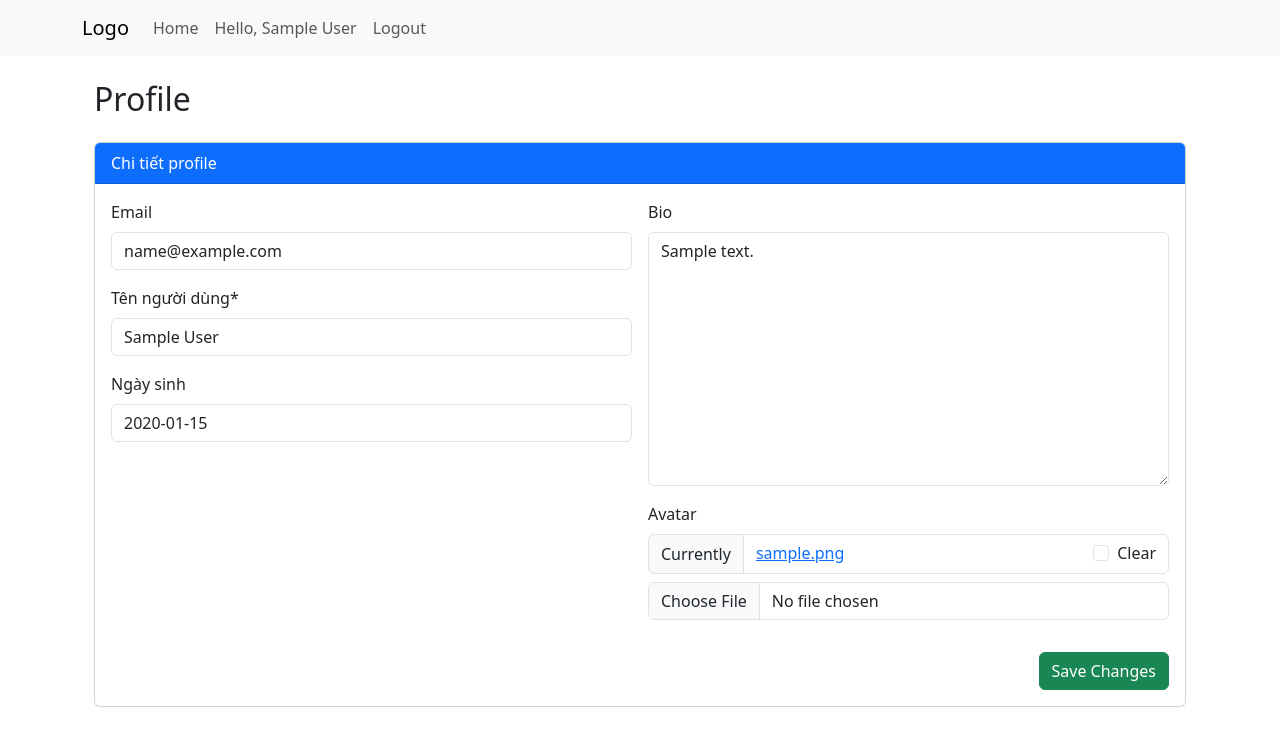
After one commit to vicendy04/forum, a Django app: page /users/profile/ in a window 1280 px wide. The commit adds this page. Shown: the top 746 px of the page. Run offline with Django 5.2, Linux system fonts and the light colour scheme; a user stored in the database is signed in; tables that the repository leaves empty hold one stand-in row (values such as "Sample post"); some libraries are stand-ins or nearby versions.

Commit message:
feat: new user has a default profile and implement profile update functionality

```diff
--- a/main/templates/main/base.html
+++ b/main/templates/main/base.html
@@ -27,7 +27,7 @@
             {% if user.is_authenticated %}
               <!-- If the user is authenticated, show different links -->
               <li class="nav-item">
-                <span class="nav-link">Hello, {{ user.profile.display_name }}</span>
+                <a class="nav-link" href="{% url 'users:profile' %}">Hello, {{ user.profile.display_name }}</a>
               </li>
               <li class="nav-item">
                 <form method="post" action="{% url 'accounts:logout' %}">
--- a/users/forms.py
+++ b/users/forms.py
@@ -11,14 +11,31 @@ from users.models import Profile
 class UserRegisterForm(UserCreationForm):
     """Form được dùng để render trong trang đăng ký"""
 
+    display_name = forms.CharField(label="Tên hiển thị", max_length=255)
+
+    date_of_birth = forms.DateField(
+        label="Ngày sinh",
+        required=False,
+        widget=forms.DateInput(format="%Y-%m-%d", attrs={"type": "date"}),
+        input_formats=["%Y-%m-%d"],
+    )
+
     class Meta:
         model = get_user_model()
-        fields = (
+        #
+        # Ảnh hưởng đến thứ tự xuất hiện trong form
+        #
+        fields = [
+            # Model field
             "username",
-            # Auth field
+            # Profile field
+            "display_name",
+            # UserCreationForm field
             "password1",
             "password2",
-        )
+            # Profile field
+            "date_of_birth",
+        ]
         labels = {
             "username": "Tên người dùng",
         }
@@ -26,8 +43,7 @@ class UserRegisterForm(UserCreationForm):
     def __init__(self, *args, **kwargs):
         super().__init__(*args, **kwargs)
 
-        # These are not fields of the model, in this case get_user_model()
-        # So need to custom here
+        # Trường không phải của model sẽ xử lý ở đây
         self.fields["password1"].label = "Mật khẩu"
         self.fields["password2"].label = "Xác nhận mật khẩu"
 
@@ -38,7 +54,12 @@ class UserRegisterForm(UserCreationForm):
 
 # Create a UserUpdateForm to update
 class UserUpdateForm(forms.ModelForm):
-    pass
+    class Meta:
+        model = get_user_model()
+        fields = ["email"]
+        labels = {
+            "email": "Email",
+        }
 
 
 # Create a ProfileUpdateForm to update image.
@@ -46,3 +67,7 @@ class ProfileUpdateForm(forms.ModelForm):
     class Meta:
         model = Profile
         fields = ["display_name", "date_of_birth", "bio", "avatar"]
+        labels = {
+            "display_name": "Tên người dùng",
+            "date_of_birth": "Ngày sinh",
+        }
--- a/users/models.py
+++ b/users/models.py
@@ -11,7 +11,7 @@ class User(AbstractUser):  # <-- you can change me
 
 class Profile(models.Model):
     user = models.OneToOneField(settings.AUTH_USER_MODEL, on_delete=models.CASCADE)
-    display_name = models.TextField()
+    display_name = models.CharField(max_length=32)
     date_of_birth = models.DateField(blank=True, null=True)
     bio = models.TextField(blank=True, null=True)
     avatar = models.ImageField(
--- /dev/null
+++ b/users/templates/users/profile.html
@@ -0,0 +1,32 @@
+{% extends 'main/base.html' %}
+
+{% load crispy_forms_tags %}
+
+{% block content %}
+  <div class="container mt-4">
+    <h2 class="mb-4">Profile</h2>
+    {% comment %}enctype="multipart/form-data" helps saving image data.{% endcomment %}
+    <form method="post" enctype="multipart/form-data">
+      {% csrf_token %}
+      <div class="card">
+        <div class="card-header bg-primary text-white">Chi tiết profile</div>
+        <div class="card-body">
+          <div class="row g-3">
+            <div class="col-md-6">
+              <div class="mb-3">{{ user_form.email|as_crispy_field }}</div>
+              <div class="mb-3">{{ profile_form.display_name|as_crispy_field }}</div>
+              <div class="mb-3">{{ profile_form.date_of_birth|as_crispy_field }}</div>
+            </div>
+            <div class="col-md-6">
+              <div class="mb-3">{{ profile_form.bio|as_crispy_field }}</div>
+              <div class="mb-3">{{ profile_form.avatar|as_crispy_field }}</div>
+            </div>
+          </div>
+          <div class="d-grid gap-2 d-md-flex justify-content-md-end mt-3">
+            <button type="submit" class="btn btn-success">Save Changes</button>
+          </div>
+        </div>
+      </div>
+    </form>
+  </div>
+{% endblock %}
--- a/users/templates/registration/register.html
+++ b/users/templates/users/register.html
@@ -3,7 +3,7 @@
 {% load crispy_forms_tags %}
 
 {% block content %}
-  <h2>Register</h2>
+  <h2>Đăng ký</h2>
   <form method="post">
     {% csrf_token %}
     {% crispy form %}
--- a/users/urls.py
+++ b/users/urls.py
@@ -8,4 +8,6 @@ app_name = "users"
 urlpatterns = [
     # Registration page.
     path("register/", views.UserRegisterView.as_view(), name="register"),
+    # Profile page.
+    path("profile/", views.view_or_update_profile, name="profile"),
 ]
--- a/users/views.py
+++ b/users/views.py
@@ -1,8 +1,10 @@
 from django.urls import reverse_lazy
 from django.views.generic.edit import CreateView
 from django.contrib.auth import get_user_model
+from django.shortcuts import redirect, render
 
-from .forms import UserRegisterForm
+from .forms import UserRegisterForm, UserUpdateForm, ProfileUpdateForm
+from .models import Profile
 
 
 # Create your views here.
@@ -13,7 +15,38 @@ class UserRegisterView(CreateView):
 
     model = get_user_model()
     form_class = UserRegisterForm
-    template_name = "registration/register.html"
+    template_name = "users/register.html"
+
+    def form_valid(self, form):
+        new_user = form.save()
+
+        # Create the user profile
+        Profile.objects.create(
+            user=new_user,
+            display_name=form.cleaned_data.get("display_name"),
+            date_of_birth=form.cleaned_data.get("date_of_birth"),
+        )
+
+        return redirect(self.get_success_url())
 
     def get_success_url(self):
         return reverse_lazy("main:forum_list")
+
+
+def view_or_update_profile(request):
+    if request.method == "POST":
+        user_form = UserUpdateForm(instance=request.user, data=request.POST)
+        profile_form = ProfileUpdateForm(
+            instance=request.user.profile, data=request.POST, files=request.FILES
+        )
+
+        if user_form.is_valid() and profile_form.is_valid():
+            user_form.save()
+            profile_form.save()
+            return redirect("users:profile")
+    else:
+        user_form = UserUpdateForm(instance=request.user)
+        profile_form = ProfileUpdateForm(instance=request.user.profile)
+
+    context = {"user_form": user_form, "profile_form": profile_form}
+    return render(request, "users/profile.html", context)
```
Also changed, not shown: README.md, users/migrations/0005_alter_profile_display_name.py (added).
